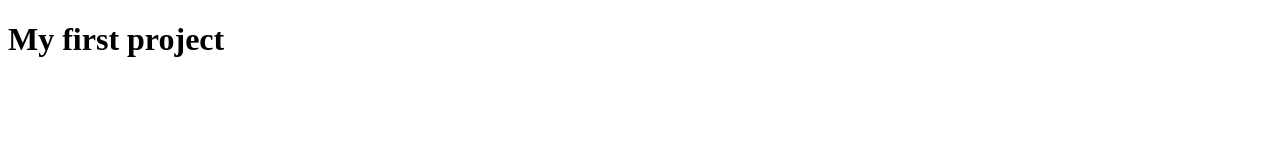
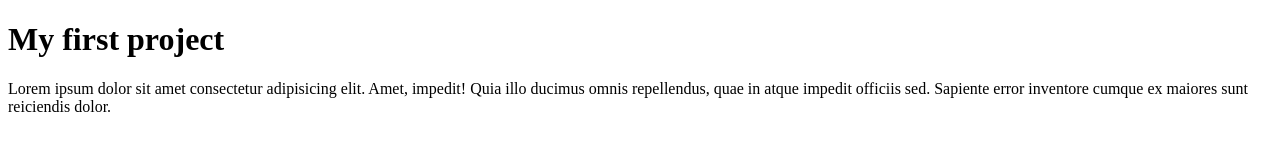
Before and after one commit to jakhondev99/my-project, a plain HTML site: page index.html in a window 1280 px wide. Drawn offline with Linux system fonts and the light colour scheme.

Commit message:
2-versiya

```diff
--- a/index.html
+++ b/index.html
@@ -7,5 +7,6 @@
 </head>
 <body>
     <h1>My first project</h1>
+    <p>Lorem ipsum dolor sit amet consectetur adipisicing elit. Amet, impedit! Quia illo ducimus omnis repellendus, quae in atque impedit officiis sed. Sapiente error inventore cumque ex maiores sunt reiciendis dolor.</p>
 </body>
 </html>
```
